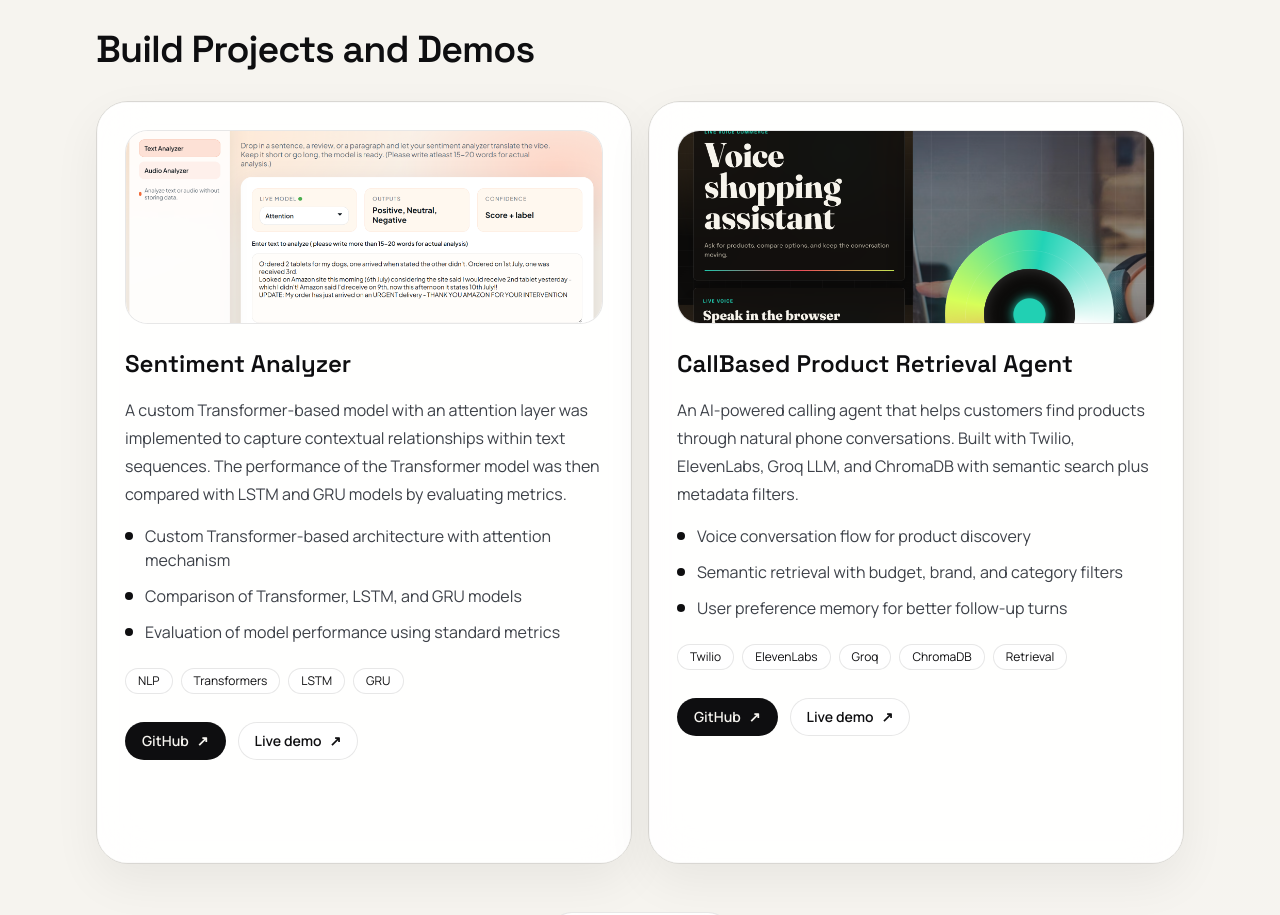
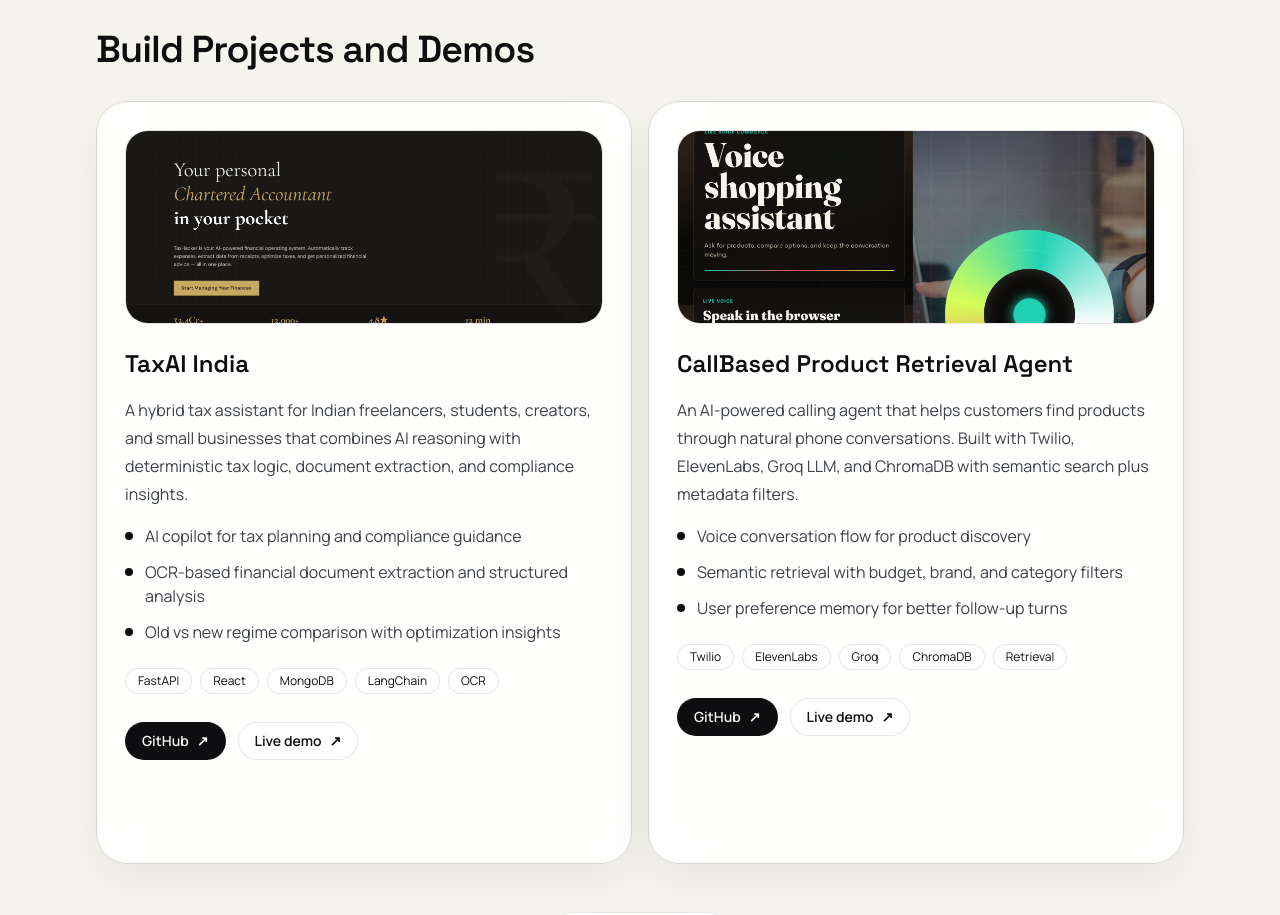
Before and after one commit to AkshitMaheshwari/portfolio, a Next.js app: page / in a window 1280 px wide. Shown: the part 2620-3535 px from the top of the page. Built offline with nearby package versions, Linux system fonts and the light colour scheme.

Commit message:
Final - complietion

```diff
--- a/src/data/portfolio.ts
+++ b/src/data/portfolio.ts
@@ -117,6 +117,23 @@ export const profile = {
   ],
   projects: [
     {
+      name: 'TaxAI India',
+      summary: 'AI-powered tax and compliance copilot for India.',
+      description:
+        'A hybrid tax assistant for Indian freelancers, students, creators, and small businesses that combines AI reasoning with deterministic tax logic, document extraction, and compliance insights.',
+      highlights: [
+        'AI copilot for tax planning and compliance guidance',
+        'OCR-based financial document extraction and structured analysis',
+        'Old vs new regime comparison with optimization insights'
+      ],
+      tags: ['FastAPI', 'React', 'MongoDB', 'LangChain', 'OCR'],
+      githubUrl: 'https://github.com/kaws26/TaxAI',
+      liveUrl: 'https://tax-ai-omega.vercel.app/',
+      featured: true,
+      image: '/projects/taxai.png',
+      imageAlt: 'Screenshot of the TaxAI India website'
+    },
+    {
       name: 'Vision-Store',
       summary: 'Real-time AI store intelligence for retail behavior analysis.',
       description:
@@ -209,7 +226,6 @@ export const profile = {
       tags: ['NLP', 'Transformers', 'LSTM', 'GRU'],
       githubUrl: 'https://github.com/AkshitMaheshwari/Sentiment-Analyzer',
       liveUrl: 'https://sentiment-analyzer-rndz.onrender.com/',
-      featured: true,
       image: '/projects/sentiment-analyzer.png',
       imageAlt: 'Screenshot of the Sentiment Analyzer website'
     }
```
Also changed, not shown: public/projects/taxai.png (added).
